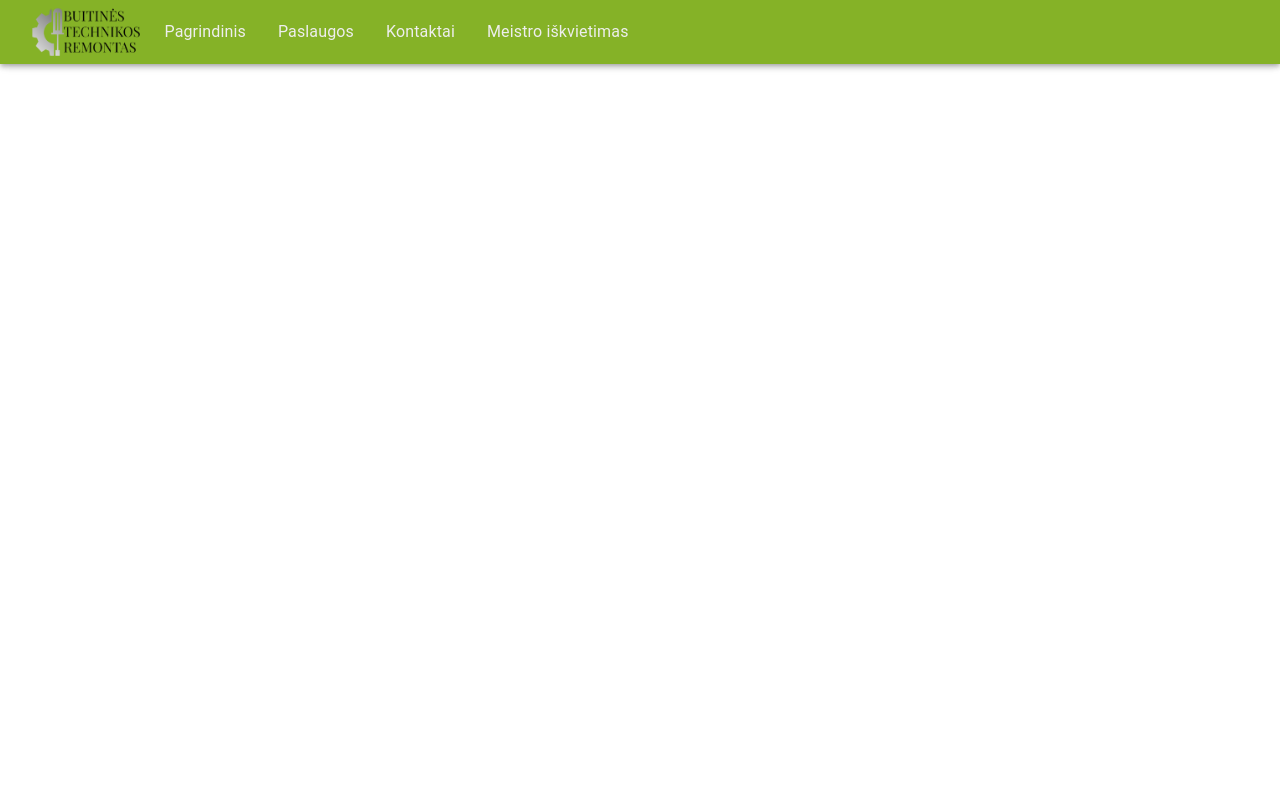
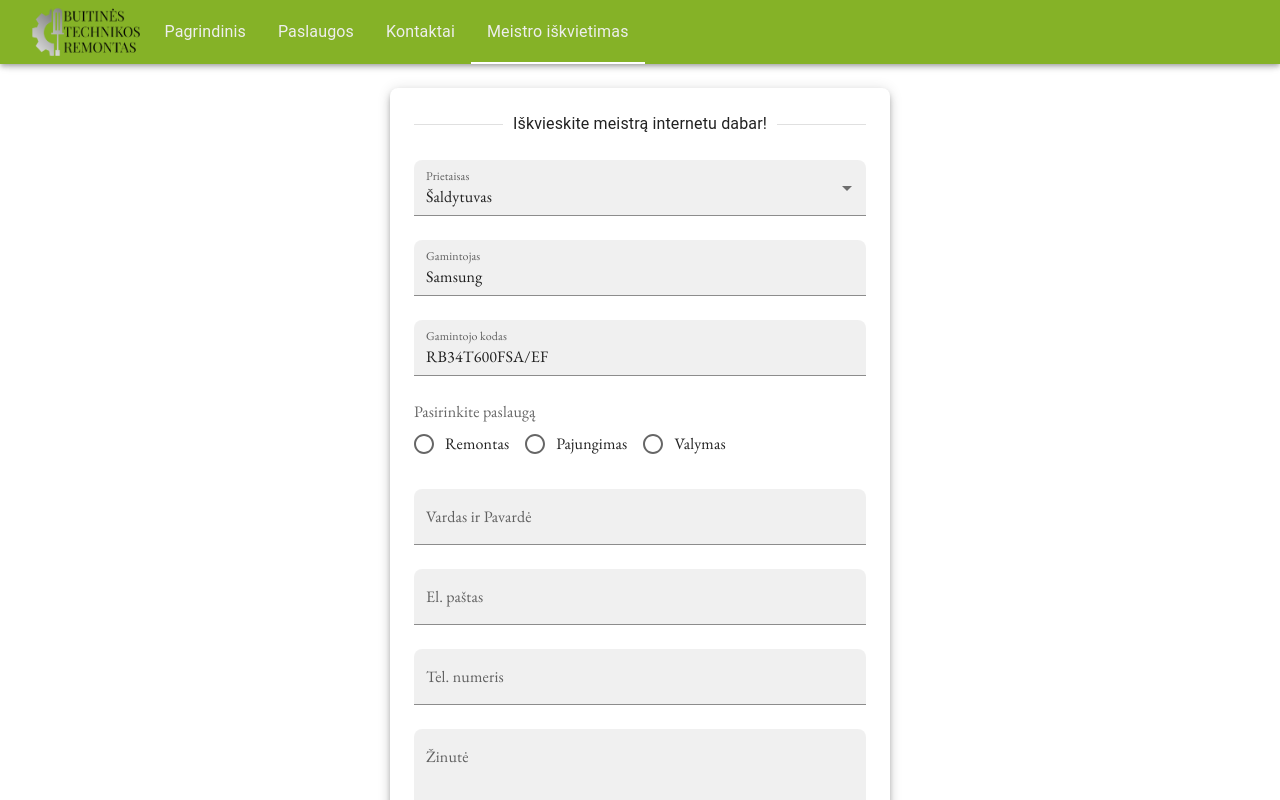
Before and after one commit to dbrazinske/cafe-3-react-simple-DOVILE-BRAZINSKE, a React (Create React App) app: page /order in a window 1280 px wide. Before the commit this address had no page. Shown: the top 800 px of the page. Built offline with nearby package versions, Linux system fonts and the light colour scheme.

Commit message:
feat: created order page and service order form

```diff
--- a/src/app.jsx
+++ b/src/app.jsx
@@ -10,6 +10,7 @@ import { Navbar } from './components';
 import HomePage from './pages/home-page';
 import ServicesPage from './pages/services-page';
 import ContactsPage from './pages/contacts-page';
+import OrderPage from './pages/order-page';
 import ErrorPage from './pages/error-page';
 
 const App = () => (
@@ -20,6 +21,7 @@ const App = () => (
       <Route path="/" element={<HomePage />} />
       <Route path="/services" element={<ServicesPage />} />
       <Route path="/contacts" element={<ContactsPage />} />
+      <Route path="/order" element={<OrderPage />} />
 
       <Route path="*" element={<ErrorPage />} />
     </Routes>
--- a/src/components/navbar/index.jsx
+++ b/src/components/navbar/index.jsx
@@ -13,7 +13,7 @@ const pages = [
   { text: 'Pagrindinis', to: '/' },
   { text: 'Paslaugos', to: '/services' },
   { text: 'Kontaktai', to: '/contacts' },
-  { text: 'Meistro iškvietimas', to: '/call' },
+  { text: 'Meistro iškvietimas', to: '/order' },
 ];
 
 const Navbar = () => (
--- /dev/null
+++ b/src/pages/order-page/index.jsx
@@ -0,0 +1,207 @@
+import * as React from 'react';
+import {
+  Box,
+  TextField,
+  Paper,
+  Button,
+  MenuItem,
+  FormControl,
+  FormLabel,
+  RadioGroup,
+  FormControlLabel,
+  Radio,
+  Divider,
+  Checkbox,
+} from '@mui/material';
+
+const devices = [
+  {
+    value: 'fridge',
+    label: 'Šaldytuvas',
+  },
+  {
+    value: 'freezer',
+    label: 'Šaldiklis',
+  },
+  {
+    value: 'stove',
+    label: 'Viryklė',
+  },
+  {
+    value: 'oven',
+    label: 'Orkaitė',
+  },
+  {
+    value: 'hob',
+    label: 'Kaitlentė',
+  },
+  {
+    value: 'coffeeMachine',
+    label: 'Kavos aparatas',
+  },
+  {
+    value: 'dishwasher',
+    label: 'Indaplovė',
+  },
+  {
+    value: 'washingMachine',
+    label: 'Skalbimo mašina',
+  },
+  {
+    value: 'dryer',
+    label: 'Rubų džiovyklė',
+  },
+  {
+    value: 'vacuumCleaner',
+    label: 'Dulkių siurblys',
+  },
+  {
+    value: 'other',
+    label: 'Kita',
+  },
+];
+
+const services = [
+  { value: 'repair', label: 'Remontas' },
+  { value: 'connection', label: 'Pajungimas' },
+  { value: 'cleaning', label: 'Valymas' },
+];
+
+const OrderPage = () => {
+  const [fullname, setFullname] = React.useState('');
+  const [manufacturer, setManufacturer] = React.useState('Samsung');
+  const [manufacturerCode, setManufacturerCode] = React.useState('RB34T600FSA/EF');
+  const [email, setEmail] = React.useState('');
+  const [phoneNumber, setPhoneNumber] = React.useState('');
+  const [message, setMessage] = React.useState('');
+  const [device, setDevice] = React.useState(devices[0].value);
+  const [service, setService] = React.useState(null);
+  const [subscribtion, setSubscribe] = React.useState(true);
+
+  return (
+    <Box sx={{ pt: 7 }}>
+      <Paper
+        elevation={5}
+        sx={{
+          mt: 4,
+          p: 3,
+          width: 500,
+          mx: 'auto',
+        }}
+      >
+        <Box
+          component="form"
+          sx={{
+            display: 'flex',
+            flexDirection: 'column',
+            alignItems: 'center',
+            gap: 3,
+          }}
+        >
+
+          <Divider textAlign="center" sx={{ width: '100%' }}>Iškvieskite meistrą internetu dabar!</Divider>
+
+          <TextField
+            name="device"
+            select
+            label="Prietaisas
+            "
+            variant="filled"
+            onChange={(event) => setDevice(event.target.value)}
+            value={device}
+            fullWidth
+          >
+            {devices.map(
+              ({ value, label }) => <MenuItem key={value} value={value}>{label}</MenuItem>,
+            )}
+          </TextField>
+
+          <TextField
+            name="manufacturer"
+            label="Gamintojas"
+            variant="filled"
+            fullWidth
+            onChange={(event) => setManufacturer(event.target.value)}
+            value={manufacturer}
+          />
+          <TextField
+            name="manufacturerCode"
+            label="Gamintojo kodas"
+            variant="filled"
+            fullWidth
+            onChange={(event) => setManufacturerCode(event.target.value)}
+            value={manufacturerCode}
+          />
+
+          <FormControl sx={{ width: '100%' }}>
+            <FormLabel>Pasirinkite paslaugą</FormLabel>
+            <RadioGroup
+              sx={{ display: 'flex', flexDirection: 'row' }}
+              name="service"
+              value={service}
+              onChange={(_, newGender) => setService(newGender)}
+            >
+              {services.map(({ value, label }) => (
+                <FormControlLabel key={value} value={value} control={<Radio />} label={label} />
+              ))}
+            </RadioGroup>
+          </FormControl>
+
+          <TextField
+            name="fullname"
+            label="Vardas ir Pavardė"
+            variant="filled"
+            fullWidth
+            onChange={(event) => setFullname(event.target.value)}
+            value={fullname}
+          />
+          <TextField
+            name="email"
+            type="email"
+            label="El. paštas"
+            variant="filled"
+            onChange={(event) => setEmail(event.target.value)}
+            value={email}
+            fullWidth
+          />
+          <TextField
+            name="phone"
+            type="number"
+            label="Tel. numeris"
+            variant="filled"
+            onChange={(event) => setPhoneNumber(event.target.value)}
+            value={phoneNumber}
+            fullWidth
+          />
+          <TextField
+            name="message"
+            label="Žinutė"
+            variant="filled"
+            multiline
+            rows={5}
+            onChange={(event) => setMessage(event.target.value)}
+            value={message}
+            fullWidth
+          />
+
+          <Box sx={{ alignSelf: 'flex-start' }}>
+            <FormControlLabel
+              control={(
+                <Checkbox
+                  checked={subscribtion}
+                  onChange={(_, newSubsribtion) => setSubscribe(newSubsribtion)}
+                />
+                            )}
+              label="Susipažinau ir sutinku su taisyklėmis ir sąlygomis"
+            />
+          </Box>
+
+          <Button type="submit" variant="contained" size="large">Iškviesti meistrą</Button>
+        </Box>
+
+      </Paper>
+    </Box>
+  );
+};
+
+export default OrderPage;
```
